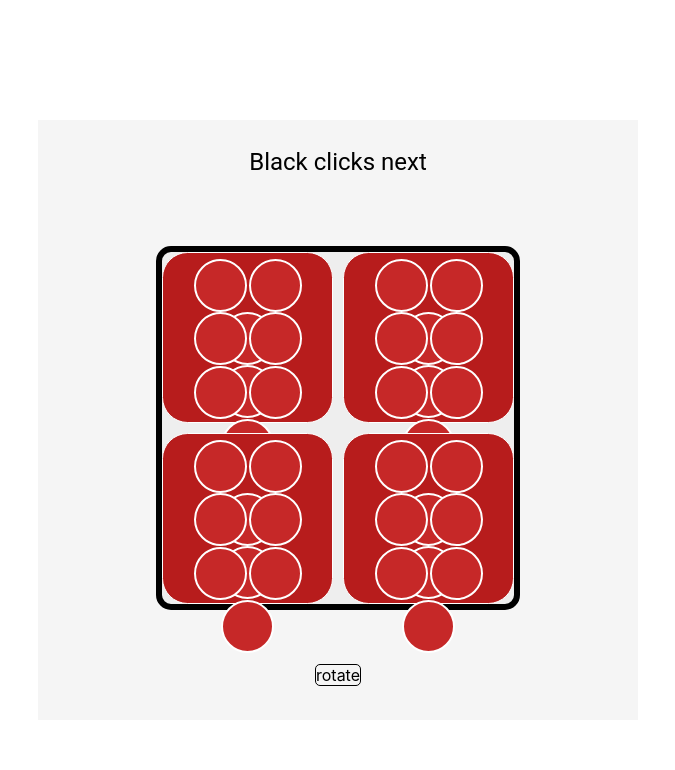
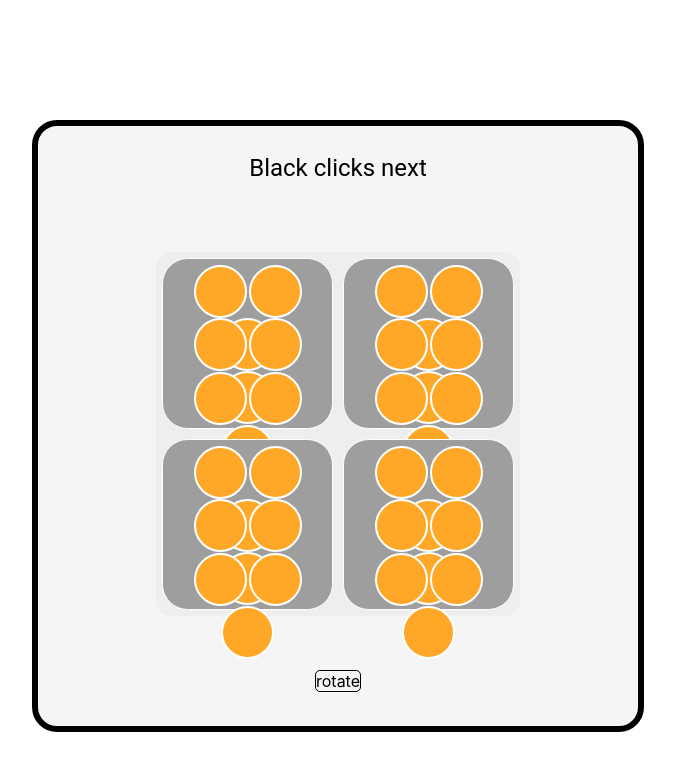
Before and after one commit to Don-t-Team/pentago, a React (Create React App) app: page / in a window 1280 px wide. Shown: the top 770 px of the page, without its empty margins (302-977 px from the left). Built offline with nearby package versions, Linux system fonts and the light colour scheme.

Commit message:
checkpoint: changed game colors

```diff
--- a/src/components/Modal.js
+++ b/src/components/Modal.js
@@ -1,8 +1,18 @@
 import { useState } from "react";
-import { Box, Typography, Grid } from "@mui/material";
-import Modal from "@mui/material/Modal"
-import orange from "@mui/material/colors/orange";
+import { Box, Typography, Grid, Modal } from "@mui/material";
 import grey from "@mui/material/colors/grey"
+import configAttributes from "../config/attributes";
+import Dialog from "@mui/material/Dialog";
+import Backdrop from "@mui/material/Backdrop";
+import styled from "@emotion/styled";
+
+const BackDropComponent = styled(Backdrop, {
+    name: 'MuiModal',
+    slot: 'Backdrop',
+    overridesResolver: (props, styles) => {
+        return styles.backdrop;
+    },
+})({zIndex: -1})
 
 const CustomModal = (props) => {
     const {open, message : initialMessage, onModalClickCallback } = props
@@ -21,29 +31,25 @@ const CustomModal = (props) => {
 
     const sections = Array(4).fill().map((_, index) => index)
     const directions = ["Clockwise", "Counter Clockwise"]
-    const innerModalBackground = orange[300]
-    const modalBackground = grey[400]
     const textBackground = grey[100]
 
     return (
             <Modal
                 sx={{
-                    // opacity: "80%",
                     transform: "translate(-50%, -50%)",
                     position: "absolute",
                     margin: "auto",
                     top: "85%",
                     left: "50%",
-                    color: "black",
                     display: "flex",
                     justifyContent: "center",
                     alignItems: "center",
                     border: "3px solid black",
                     borderRadius: "25px",
-                    bgcolor: modalBackground,
                     overflow: "hidden"
                 }}
                 open={open}
+                BackdropProps={{style: { backgroundColor: configAttributes.modal_background }}}
                 data_class="modal-container"
             >
                     <Box
@@ -51,7 +57,7 @@ const CustomModal = (props) => {
                             height: "120px",
                             width: "50%",
                             position: "absolute",
-                        backgroundColor: innerModalBackground,
+                            backgroundColor: configAttributes.modal_innerBackground,
                             display: "flex",
                             justifyContent: "center",
                             alignItems: "center"
@@ -86,7 +92,6 @@ const CustomModal = (props) => {
                                     sections.map((section, idx) => (
                                         <Grid
                                             item
-                                        // onClick={() => onModalClickCallback(idx)}
                                             onClick={() => handleSectionClickCallback(idx)}
                                         >
                                             <Box
--- a/src/config/attributes.js
+++ b/src/config/attributes.js
@@ -1,15 +1,22 @@
-import { grey, red } from "@mui/material/colors"
+import { grey, red, orange } from "@mui/material/colors"
 
-const gameBackground = grey[100]
+const stack_background = grey[100]
 const boardBackground = grey[200]
-const sectionBackground = red[900]
-const cellBackground = red[800]
+const sectionBackground = grey[500]
+const cellBackground = orange[400]
+const modal_background = grey[200]
+const modal_innerBackground = orange[300]
+
+const board_border_color = grey[200]
+const stack_border_color = "black"
 
 const configAttributes = {
-    gameBackground,
+    stack_background,
     boardBackground,
     sectionBackground,
     cellBackground,
+    modal_background,
+    modal_innerBackground,
     width: 600,
     height: 600,
     num_rows: 6,
@@ -23,6 +30,8 @@ const configAttributes = {
     section_border_width : 1,
     section_padding: 10,
     board_border_width: 5,
+    board_border_color,
+    stack_border_color
 }
 
 export default configAttributes
--- a/src/config/constants.js
+++ /dev/null
@@ -1,4 +0,0 @@
-const NUM_ROWS = 6;
-const NUM_COLUMNS = 6;
-
-export { NUM_ROWS, NUM_COLUMNS };
--- a/src/pages/Board.js
+++ b/src/pages/Board.js
@@ -574,7 +574,9 @@ export default function Board (props) {
             <Stack
                 data_class="stack"
                 sx={{
-                    backgroundColor: configAttributes.gameBackground,
+                    border: `6px solid ${configAttributes.stack_border_color}`,
+                    borderRadius: "25px",
+                    backgroundColor: configAttributes.stack_background,
                     width: configAttributes.width,
                     height: configAttributes.height,
                     m: 'auto',
@@ -595,7 +597,7 @@ export default function Board (props) {
                         container
                         columns={configAttributes.num_columns}
                         sx={{
-                            border: "6px solid black",
+                            border: `6px solid ${configAttributes.board_border_color}`,
                             borderRadius: "15px",
                             backgroundColor: configAttributes.boardBackground,
                             width: boardwidth,
```
Lines whose indentation alone changed are shown as unchanged.
